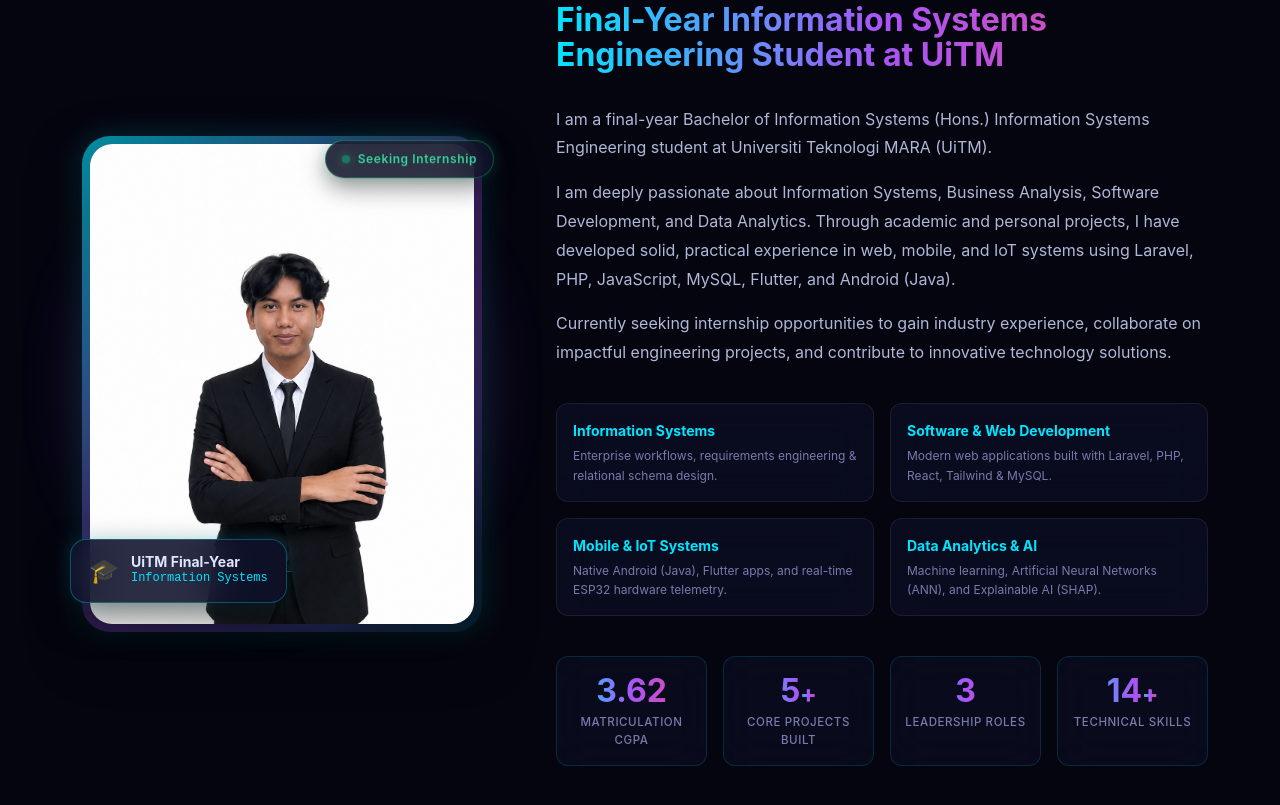
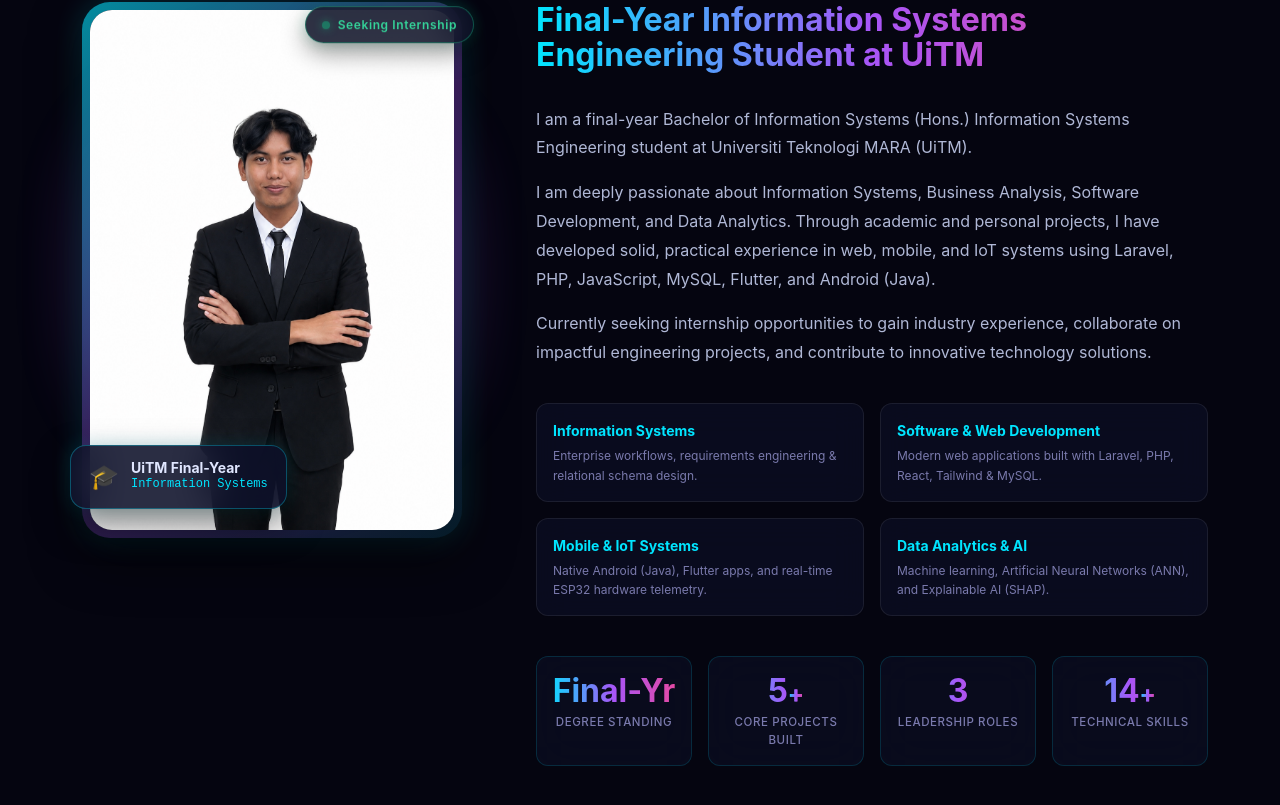
Before and after one commit to azlan-sys/Portfolio-Azlan, a React (Vite) app: page / in a window 1280 px wide. Shown: the part 1055-1860 px from the top of the page. Built offline with nearby package versions, Linux system fonts and the light colour scheme.

Commit message:
fix: align portrait top level with headline, frame photo comfortably, and display UiTM Degree Standing in stats

```diff
--- a/src/components/About/About.css
+++ b/src/components/About/About.css
@@ -9,9 +9,9 @@
 
 .about__grid {
   display: grid;
-  grid-template-columns: 420px 1fr;
+  grid-template-columns: 400px 1fr;
   gap: var(--space-3xl);
-  align-items: center;
+  align-items: flex-start;
   margin-top: var(--space-3xl);
 }
 
@@ -19,7 +19,7 @@
 .about__image-wrapper {
   position: relative;
   width: 100%;
-  max-width: 400px;
+  max-width: 380px;
   margin: 0 auto;
 }
 
@@ -55,9 +55,9 @@
 
 .about__portrait {
   width: 100%;
-  height: 480px;
+  height: 520px;
   object-fit: cover;
-  object-position: top center;
+  object-position: center 18%;
   border-radius: calc(var(--radius-2xl, 28px) - 6px);
   background: #090c1a;
   display: block;
--- a/src/components/About/About.jsx
+++ b/src/components/About/About.jsx
@@ -41,7 +41,14 @@
 function StatCard({ stat, index }) {
   const ref = useRef(null);
   const isInView = useInView(ref, { once: true, margin: '-50px' });
-  const count = useAnimatedCounter(stat.value, 2000, isInView, stat.isDecimal);
+  const count = useAnimatedCounter(
+    typeof stat.value === 'number' ? stat.value : 0,
+    2000,
+    isInView,
+    stat.isDecimal
+  );
+
+  const displayValue = stat.isText ? stat.value : count;
 
   return (
     <motion.div
@@ -52,7 +59,7 @@
       transition={{ duration: 0.6, delay: index * 0.15, ease: [0.16, 1, 0.3, 1] }}
     >
       <div className="about__stat-value">
-        {count}
+        {displayValue}
         {stat.suffix && <span className="about__stat-suffix">{stat.suffix}</span>}
       </div>
       <div className="about__stat-label">{stat.label}</div>
--- a/src/data/portfolioData.js
+++ b/src/data/portfolioData.js
@@ -52,7 +52,7 @@
     },
   ],
   stats: [
-    { label: 'Matriculation CGPA', value: 3.62, suffix: '', isDecimal: true },
+    { label: 'Degree Standing', value: 'Final-Yr', isText: true },
     { label: 'Core Projects Built', value: 6, suffix: '+' },
     { label: 'Leadership Roles', value: 4, suffix: '' },
     { label: 'Technical Skills', value: 15, suffix: '+' },
```
